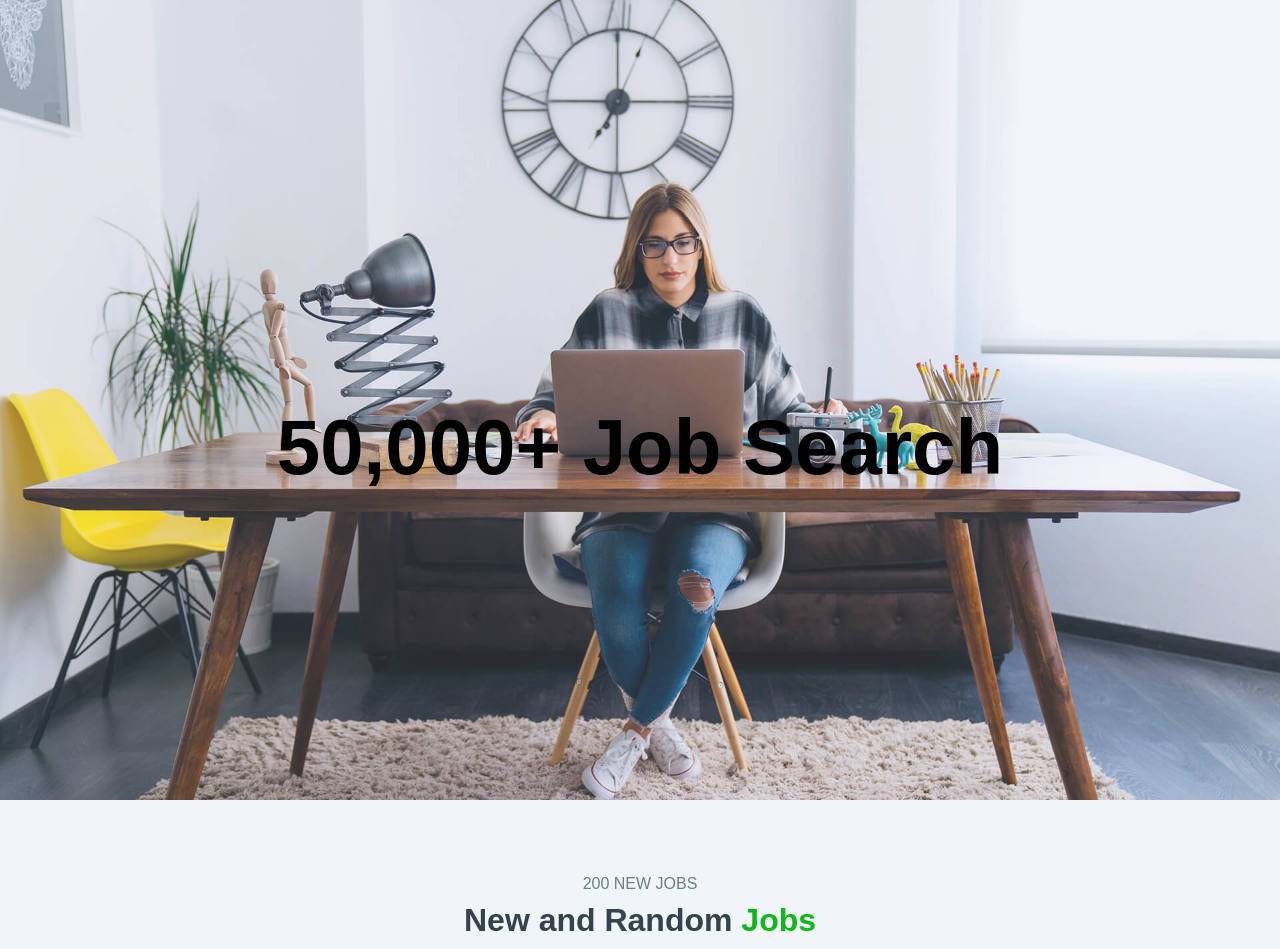
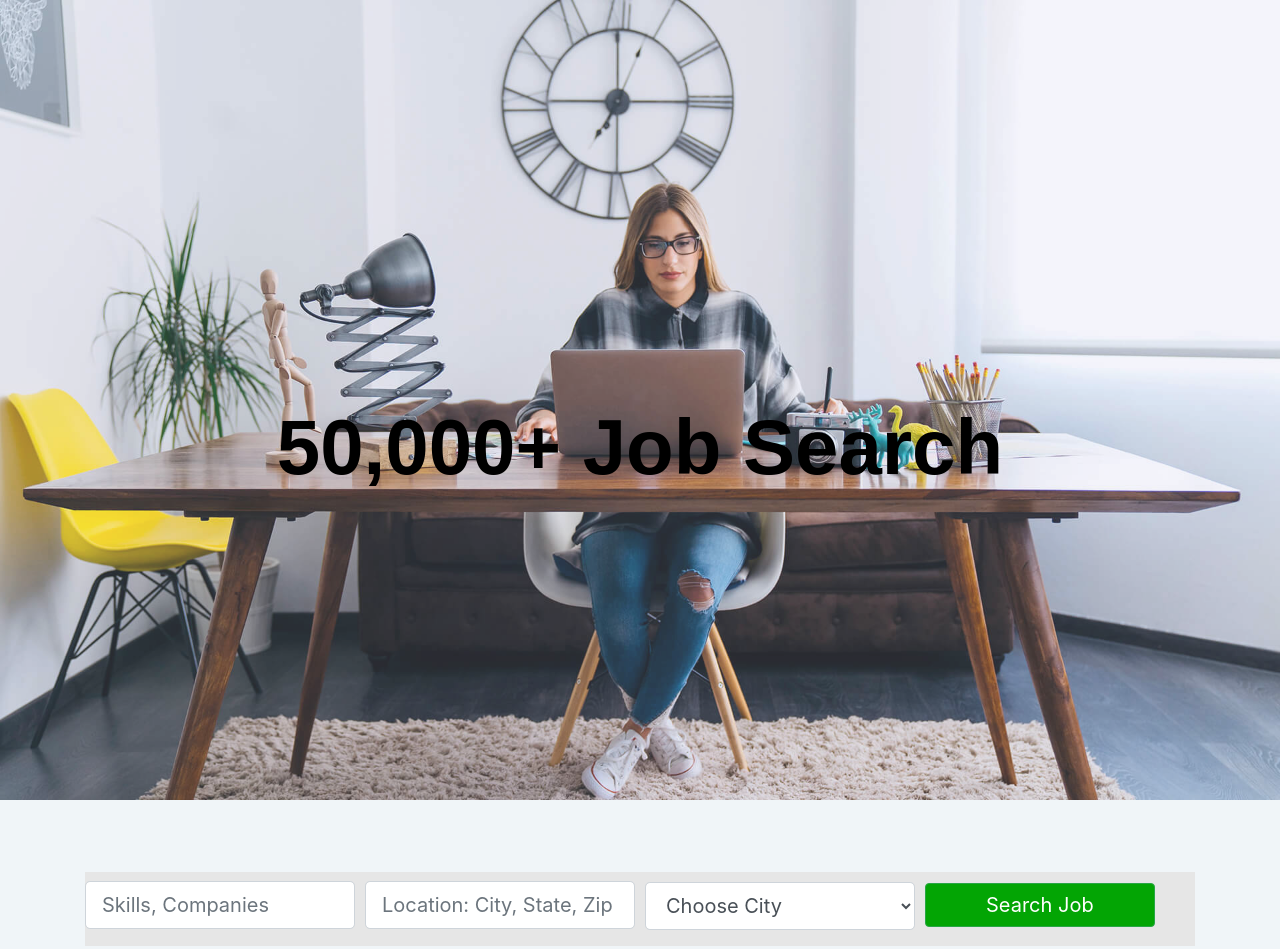
Before and after one commit to danishulhassan7/job-stock, a React (Create React App) app in the folder job-stock/: page / in a window 1280 px wide. Shown: the top 949 px of the page. Built offline with nearby package versions, Linux system fonts and the light colour scheme.

Commit message:
Job-Stock >> Adding Search Form

```diff
--- a/job-stock/src/components/Home.js
+++ b/job-stock/src/components/Home.js
@@ -22,6 +22,7 @@ import client3 from '..//assets/img/client-3.jpg';
 import can1 from '../assets/img/can-1.png';
 import can3 from '../assets/img/can-3.png';
 import can5 from '../assets/img/can-5.jpg';
+import {SearchForm} from './SearchForm';
 import { HireFreelancers } from './HireFreelancers';
 import { Testimonials } from './Testimonials';
 import {DownloadApp} from './DownloadApp';
@@ -40,6 +41,7 @@ export const Home = () => (
                 </Row>
             </Container>
         </div> <br/><br/><br/>
+        <SearchForm/>
         <section>
             <Container>
                 <Row>
--- /dev/null
+++ b/job-stock/src/components/SearchForm.js
@@ -0,0 +1,64 @@
+import React from 'react';
+import { Container, Col, Form, Button } from 'react-bootstrap';
+import 'bootstrap/dist/css/bootstrap.min.css';
+import Styles from './Styles';
+
+
+export const SearchForm = (props) => (
+    <Styles>
+        <section>
+            <Container>
+                <Form
+                 style={{
+                     padding:"30",
+                     backgroundColor:"#e6e6e6"
+                 }}>
+                    <Form.Row className="align-items-center">
+                        <Col md={3}>
+                            <Form.Label htmlFor="inlineFormInput" srOnly>
+                                Skills
+                            </Form.Label>
+                            <Form.Control
+                                size="lg"
+                                className="mb-2"
+                                id="inlineFormInput"
+                                placeholder="Skills, Companies"
+                            />
+                        </Col>
+                        <Col md={3}>
+                            <Form.Label htmlFor="inlineFormInput" srOnly>
+                                Location
+                            </Form.Label>
+                            <Form.Control
+                                size="lg"
+                                className="mb-2"
+                                id="inlineFormInput"
+                                placeholder="Location: City, State, Zip"
+                            />
+                        </Col>
+                        <Col md={3}>
+                            <Form.Group controlId="formGridState">
+                                <Form.Control as="select" defaultValue="Choose City" size="lg"
+                                style={{marginTop:"10px"}}>
+                                    <option>Choose City</option>
+                                    <option>Karachi</option>
+                                    <option>Lahore</option>
+                                    <option>Islamabad</option>
+                                    <option>Multan</option>
+                                    <option>Quetta</option>
+                                    <option>Peshawar</option>
+                                    <option>Kashmir</option>
+                                </Form.Control>
+                            </Form.Group>
+                        </Col>
+                        <Col md={3}>
+                            <Button type="submit" className="mb-2" variant="success" style={{ backgroundColor: '#03a504', display: 'inline-block', padding: "6px 60px", fontSize: "20px" }}>
+                                Search Job
+                             </Button>
+                        </Col>
+                    </Form.Row>
+                </Form>
+            </Container>
+        </section>
+    </Styles>
+);
```
Also changed, not shown: 1 other file (tests, documents, lock files or other folders).
